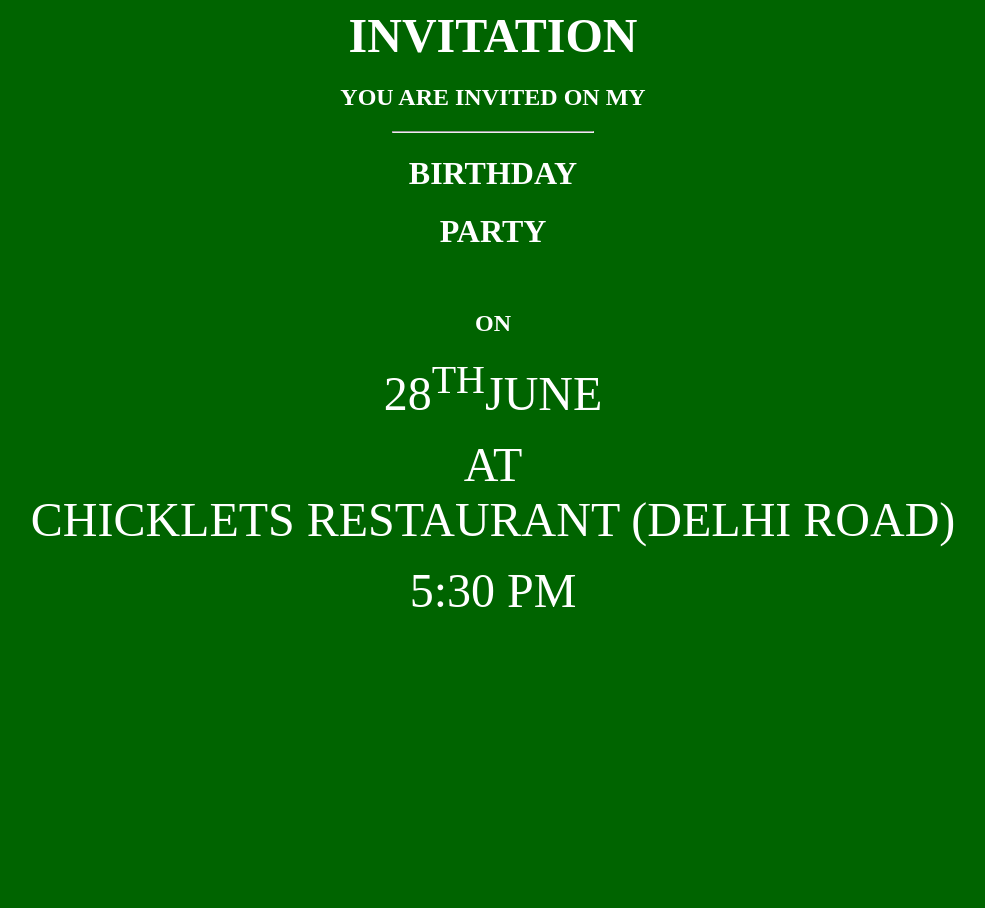
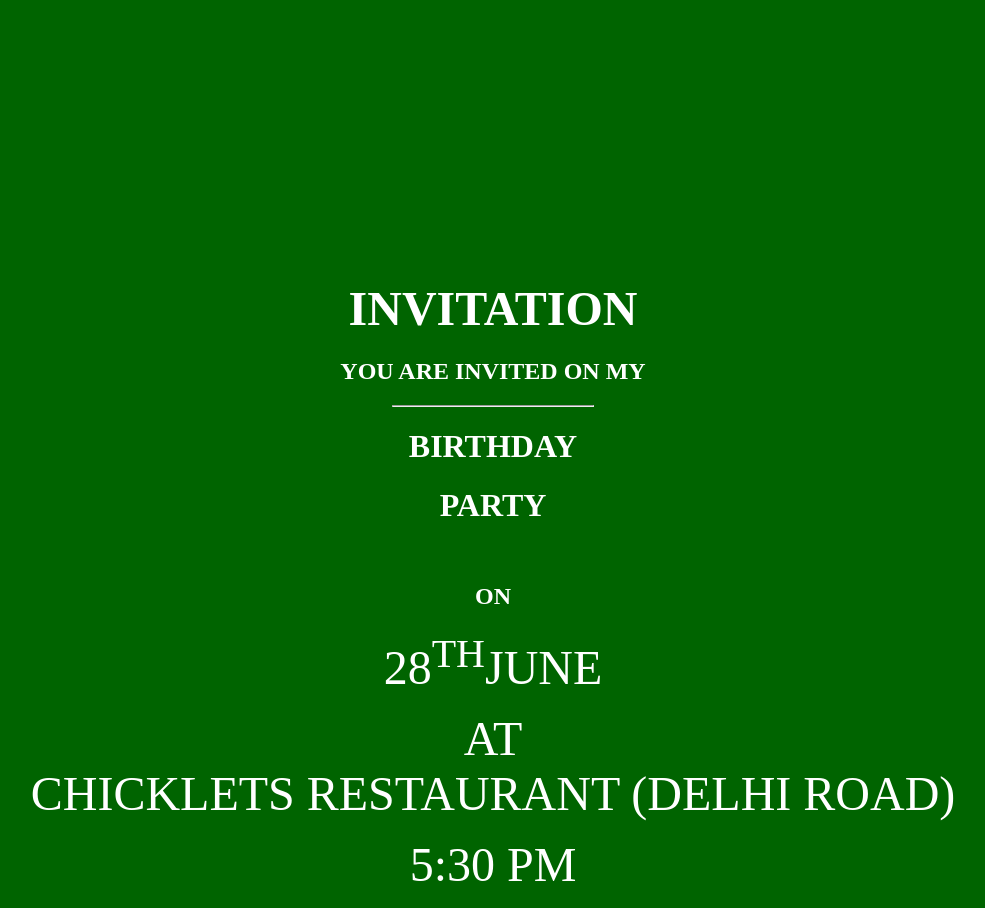
Before and after one commit to abhinavjainR/abhinavj, a plain HTML site: page index.html in a window 1280 px wide. Shown: the whole page, without its empty margins (147-1132 px from the left). Before the commit the page ends 800 px from the top, so only its background shows below. Drawn offline with Linux system fonts and the light colour scheme.

Commit message:
Update index.html

```diff
--- a/index.html
+++ b/index.html
@@ -1,5 +1,5 @@
 <html><head><title>Invitation for you</title></head>
-<body BGCOLOR="DARKGREEN"><FONT COLOR="WHITE">
+<body BGCOLOR="DARKGREEN"><FONT COLOR="WHITE"><br/><br/><br/><br/><br/><br/><br/><br/><br/><br/><br/><br/><br/><br/>
 <h1><FONT SIZE="160PX"><center>INVITATION</center></FONT></h1>
 <h2><CENTER>YOU ARE INVITED ON MY</CENTER></H2>
 <HR WIDTH="200PX"></HR>
```
